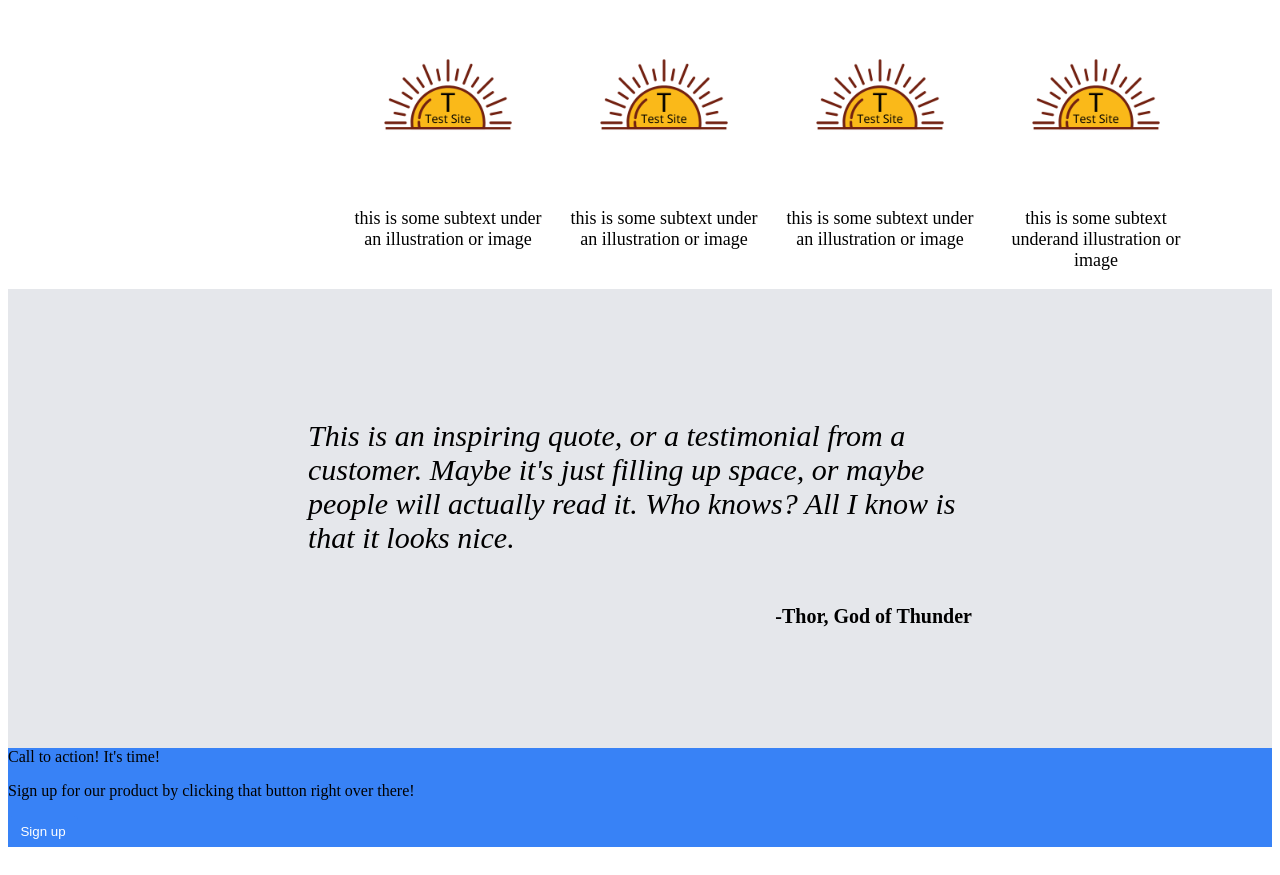
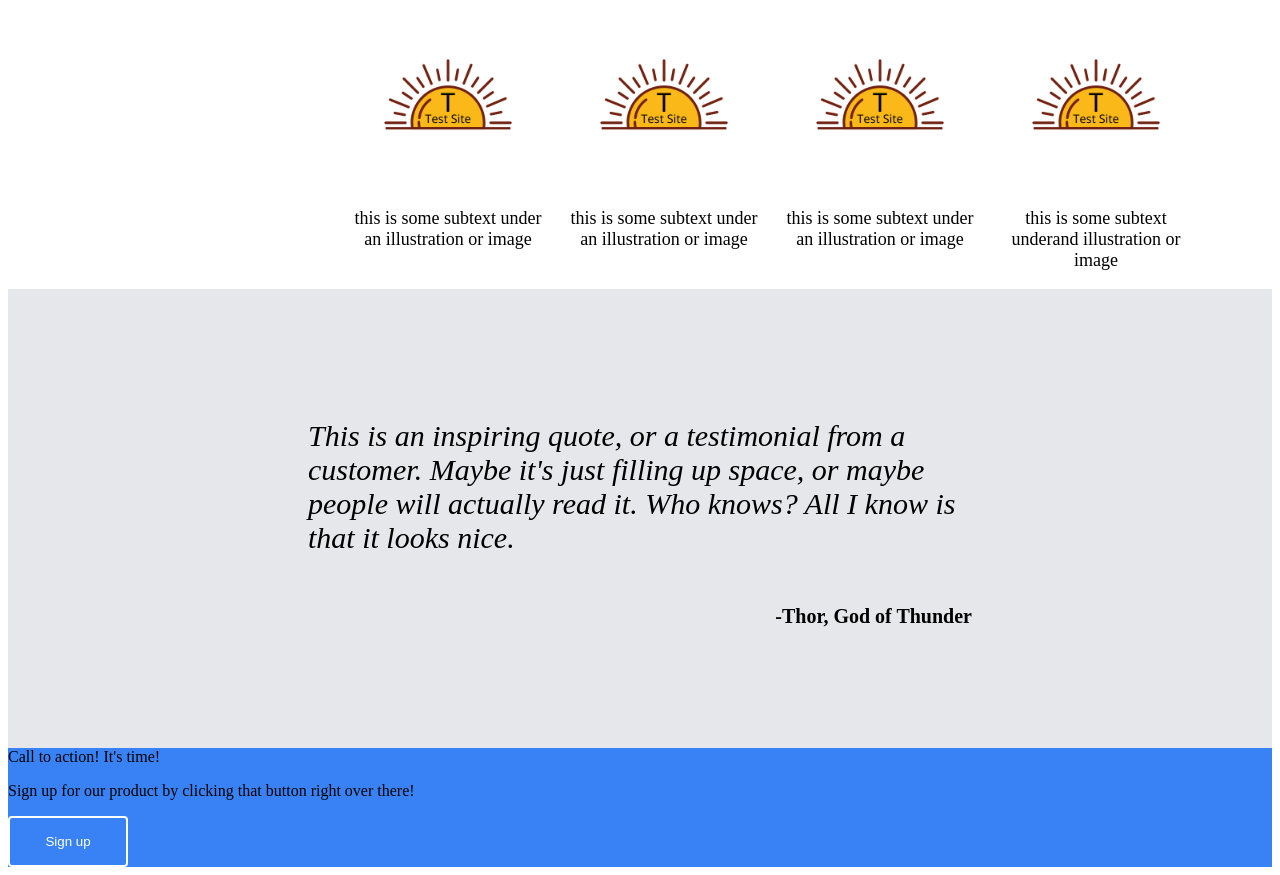
Before and after one commit to candreola01/my-first-website, a plain HTML site: page index.html in a window 1280 px wide. Shown: the part 472-1347 px from the top of the page. Drawn offline with Linux system fonts and the light colour scheme.

Commit message:
Align button

```diff
--- a/main.css
+++ b/main.css
@@ -122,5 +122,9 @@ footer {
 }
 
 .button2 {
-    border: white;
+    border: 2px solid white;
+    border-radius: 4px;
+    padding: 8px;
+    text-align: center;
+    width: 100px;
 }
```
